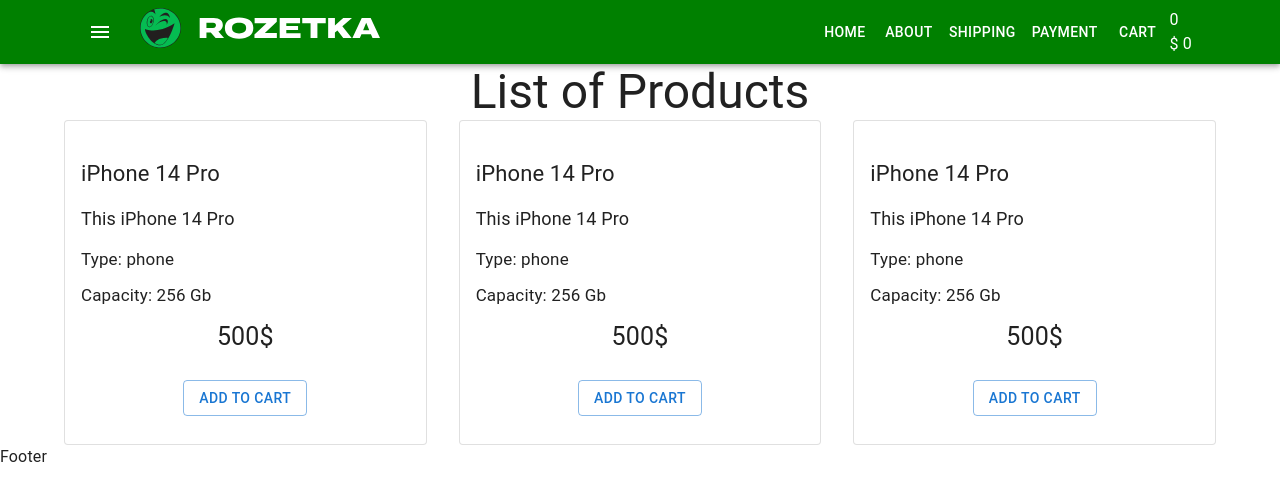
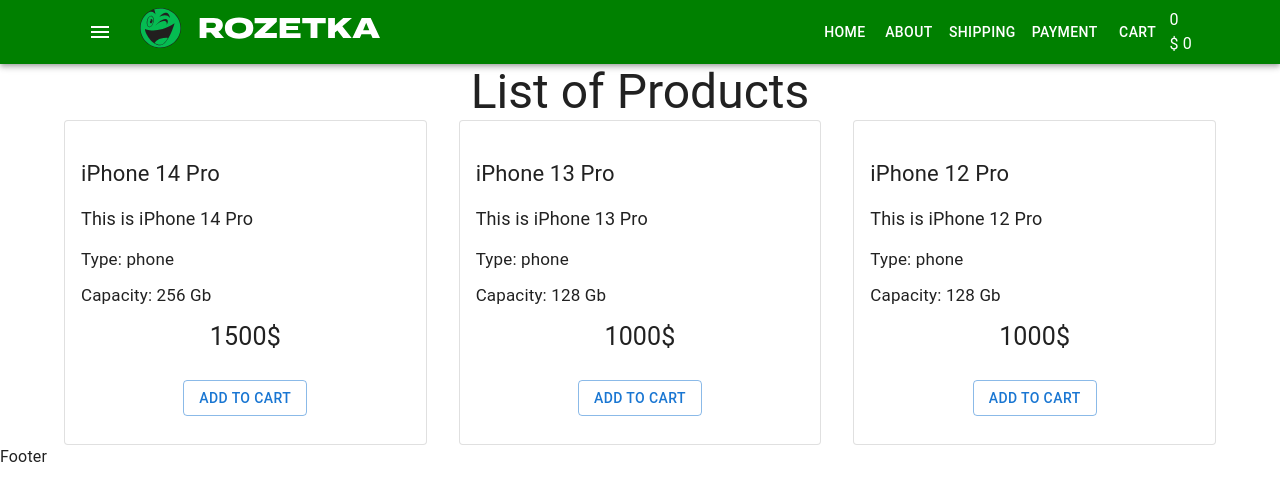
Before and after one commit to Prince0li/react-lesso-2, a React (Create React App) app: page / in a window 1280 px wide. Shown: the top 500 px of the page. Built offline with nearby package versions, Linux system fonts and the light colour scheme.

Commit message:
add пропс до  productslistitem

```diff
--- a/src/components/Products/ProductsList.tsx
+++ b/src/components/Products/ProductsList.tsx
@@ -11,13 +11,31 @@
             </Typography>
             <Grid container spacing={4}>
                 <Grid item xs={12} sm={6} md={4}>
-                    <ProductsListItem />
+                    <ProductsListItem
+                        title="iPhone 14 Pro"
+                        description="This is iPhone 14 Pro"
+                        capacity="256"
+                        type="phone"
+                        price={1500}
+                    />
                 </Grid>
                 <Grid item xs={12} sm={6} md={4}>
-                    <ProductsListItem />
+                    <ProductsListItem
+                        title="iPhone 13 Pro"
+                        description="This is iPhone 13 Pro"
+                        capacity="128"
+                        type="phone"
+                        price={1000}
+                    />
                 </Grid>
                 <Grid item xs={12} sm={6} md={4}>
-                    <ProductsListItem />
+                    <ProductsListItem
+                        title="iPhone 12 Pro"
+                        description="This is iPhone 12 Pro"
+                        capacity="128"
+                        type="phone"
+                        price={1000}
+                    />
                 </Grid>
             </Grid>
         </>
--- a/src/components/Products/ProductsListItem.tsx
+++ b/src/components/Products/ProductsListItem.tsx
@@ -1,16 +1,24 @@
 import { Button, Card, CardActions, CardContent } from '@mui/material'
 import './ProductsListItem.scss'
-type Props = {}
+type Props = {
+    title: string
+    description: string
+    type: string
+    capacity: string
+    price: number
+}
 
 const ProductsListItem = (props: Props) => {
     return (
         <Card className="product" variant="outlined">
             <CardContent>
-                <div className="product-title">iPhone 14 Pro</div>
-                <div className="product-description">This iPhone 14 Pro</div>
-                <div className="product-features">Type: phone</div>
-                <div className="product-features">Capacity: 256 Gb</div>
-                <div className="product-price">500$</div>
+                <div className="product-title">{props.title}</div>
+                <div className="product-description">{props.description}</div>
+                <div className="product-features">Type: {props.type}</div>
+                <div className="product-features">
+                    Capacity: {props.capacity} Gb
+                </div>
+                <div className="product-price">{props.price}$</div>
             </CardContent>
             <CardActions className="btns-wrap">
                 <Button variant="outlined">Add to cart</Button>
```
